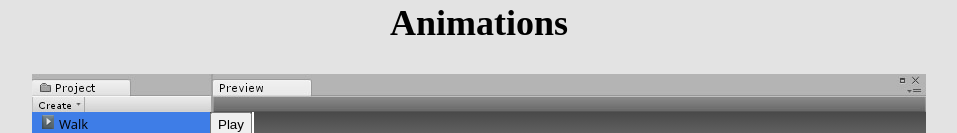
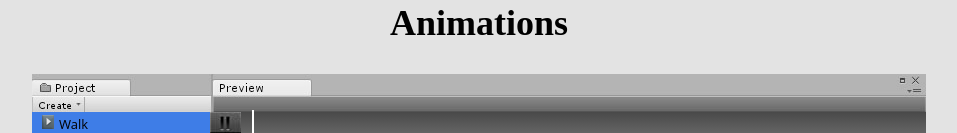
Before and after one commit to nils-soderman/www.nilssoderman.com, a PHP site: page /projects/altiia-and-the-trial-islands/index.php in a window 1280 px wide. Shown: the part 1318-1451 px from the top of the page, without its empty margins (161-1118 px from the left). Run offline with PHP 8.4, Linux system fonts and the light colour scheme; some libraries are stand-ins or nearby versions; some web fonts are replaced.

Commit message:
Updated unity player

```diff
--- a/projects/altiia-and-the-trial-islands/index.php
+++ b/projects/altiia-and-the-trial-islands/index.php
@@ -386,7 +386,7 @@ https://github.com/nils-soderman/www.nilssoderman.com
                 <div id="unity-player-video-wrapper">
                     <div id="unity-player-timeline-wrapper">
                         <div id="unity-player-playbutton-wrapper">
-                            <button id="unity-player-playbutton" onclick="TogglePlayVideo()">Play</button>
+                            <button id="unity-player-playbutton" onclick="TogglePlayVideo()"></button>
                         </div>
                         <div id="unity-player-timeline">
                             <input type="range" id="unity-player-timeline-input" min="0" max="100" oninput="SetVideoFrame(this.value)" onchange="SetVideoFrame(this.value)">
--- a/projects/altiia-and-the-trial-islands/stylesheet.css
+++ b/projects/altiia-and-the-trial-islands/stylesheet.css
@@ -154,7 +154,7 @@ input:checked + .unity-clip-label {
 
 #unity-player-timeline-wrapper{
     background-image: linear-gradient(#494949, #646464);
-    height: 25px;
+    height: 21px;
 }
 
 #unity-player-playbutton-wrapper{
@@ -167,6 +167,11 @@ input:checked + .unity-clip-label {
     margin-top: 0;
     height: 100%;
     display: block;
+    border: none;
+    width: 31px;
+    height: 21px;
+    cursor: pointer;
+    outline: none;
 }
 
 #unity-player-timeline{
@@ -237,3 +242,9 @@ input[type=range]::-webkit-slider-thumb {
     background: #ffffff;
     cursor: pointer;
   }
+
+@media (prefers-color-scheme: dark) {
+    .unity-clip-label{
+        color:black;
+    }
+}
--- a/projects/altiia-and-the-trial-islands/unity-videoplayer.js
+++ b/projects/altiia-and-the-trial-islands/unity-videoplayer.js
@@ -6,7 +6,8 @@ EIdNames = {
     PauseBtn:       "pause-button",
     Timeline:       "timeline",
     TimeSlider:     "timeline_drag",
-    TimeSliderInput:"unity-player-timeline-input"
+    TimeSliderInput:"unity-player-timeline-input",
+    PlayButton:     "unity-player-playbutton"
 }
 
 class VideoPlayerClass{
@@ -33,6 +34,7 @@ class VideoPlayerClass{
         this.Video.play();
         this._bIsPlaying = true;
         this.Timer = setInterval(this._TickUpdate.bind(this), 1000/this.FPS);
+        SetButtonBackgroundImg("https://nilssoderman.com/resources/images/image/unity-player-pause.jpg");
         //document.getElementById(EIdNames.PauseBtn).style = "";
     }
 
@@ -40,6 +42,7 @@ class VideoPlayerClass{
         this.Video.pause();
         this._bIsPlaying = false;
         clearInterval(this.Timer);
+        SetButtonBackgroundImg("https://nilssoderman.com/resources/images/image/unity-player-play.jpg");
     }
 
     TogglePlay(){
@@ -110,6 +113,10 @@ function SetVideoFrame(Frame){
     UnityVideoPlayer.SetCurrentFrame(Frame);
 }
 
+function SetButtonBackgroundImg(src){
+    const ButtonElement = document.getElementById(EIdNames.PlayButton);
+    ButtonElement.style.background = "url(" + src + ")";
+}
 
 function main(){
     var VideoElement = document.getElementById(EIdNames.VideoElement);
```
Also changed, not shown: resources/images/image/unity-player-play.jpg (added).
